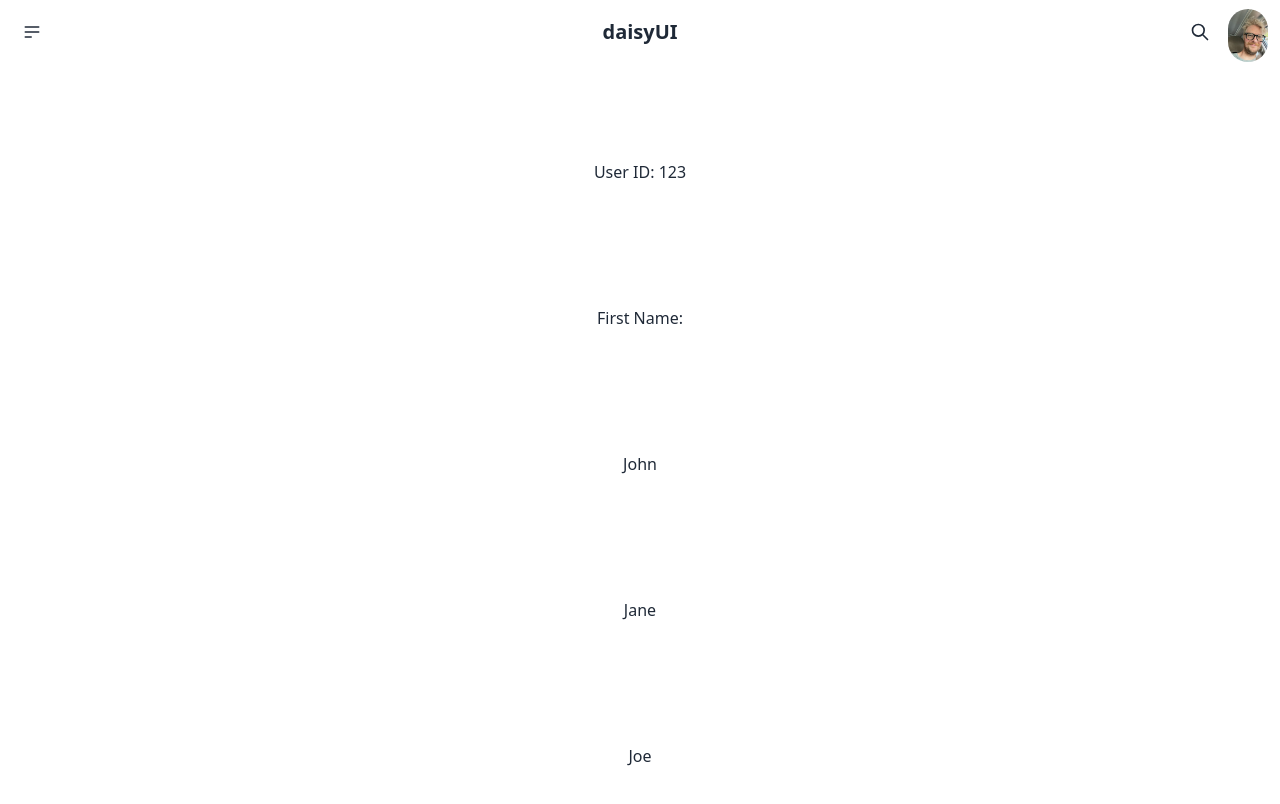
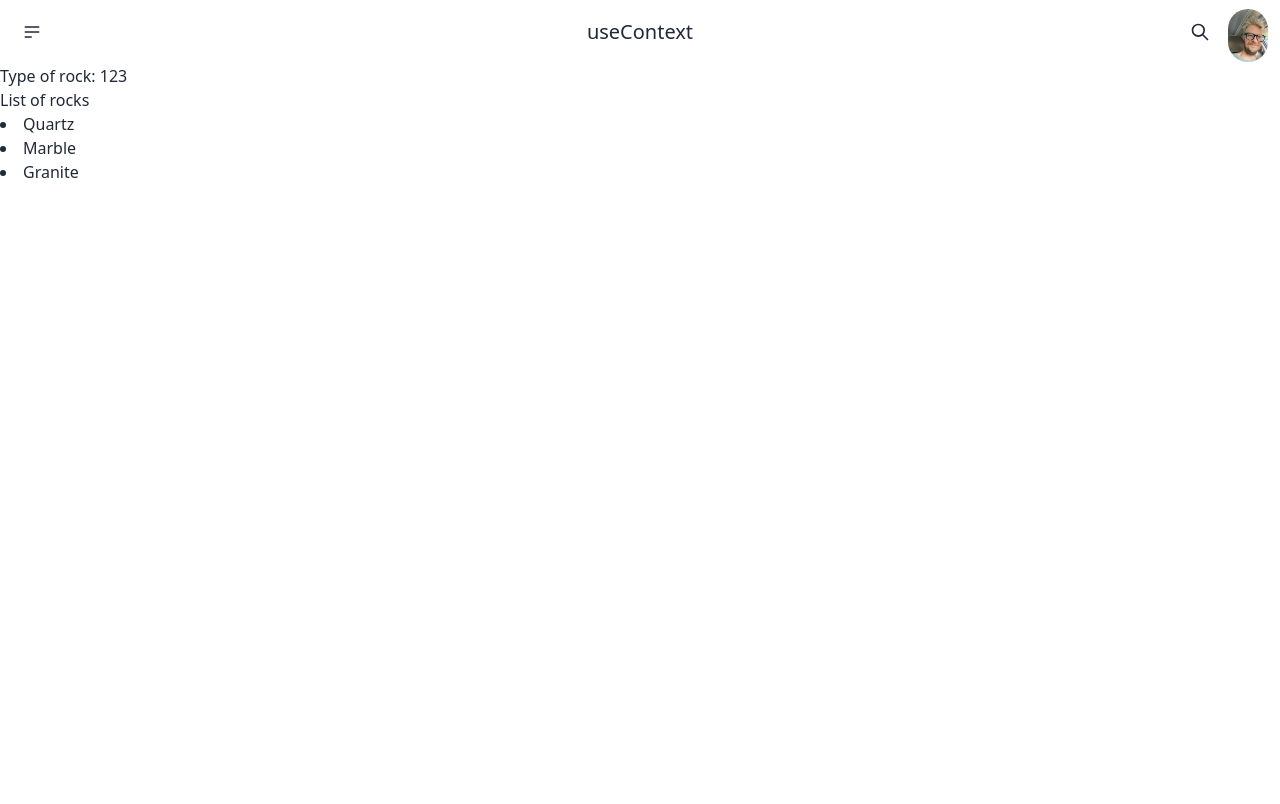
Before and after one commit to krsnamara/usecontext-nextjs, a Next.js app: page / in a window 1280 px wide. Shown: the top 804 px of the page. Built offline with nearby package versions, Linux system fonts and the light colour scheme.

Commit message:
attempting to setup an updating value

```diff
--- a/app/Context/store.tsx
+++ b/app/Context/store.tsx
@@ -13,25 +13,25 @@ type DataType = {
 }
 
 interface ContextProps {
-  userId: string
-  setUserId: Dispatch<SetStateAction<string>>
+  rock: string
+  setRock: Dispatch<SetStateAction<string>>
   data: DataType[]
   setData: Dispatch<SetStateAction<DataType[]>>
 }
 
 const GlobalContext = createContext<ContextProps>({
-  userId: '',
-  setUserId: () => {},
+  rock: '',
+  setRock: () => {},
   data: [],
   setData: () => {},
 })
 
 export const GlobalContextProvider = ({ children }) => {
-  const [userId, setUserId] = useState('')
+  const [rock, setRock] = useState('')
   const [data, setData] = useState<DataType[]>([])
 
   return (
-    <GlobalContext.Provider value={{ userId, setUserId, data, setData }}>
+    <GlobalContext.Provider value={{ rock, setRock, data, setData }}>
       {children}
     </GlobalContext.Provider>
   )
--- /dev/null
+++ b/app/blog/page.tsx
@@ -0,0 +1,10 @@
+import React from 'react'
+
+export default function Blog() {
+  return (
+    <div>
+      <h1>Blog Page</h1>
+      <p>Welcome to our Blog page!</p>
+    </div>
+  )
+}
--- a/app/page.tsx
+++ b/app/page.tsx
@@ -2,27 +2,33 @@
 
 import { useEffect } from 'react'
 import { useGlobalContext } from '@/app/context/store'
-import { NavBar } from '@/components/NavBar'
 export default function Home() {
-  const { userId, setUserId, data, setData } = useGlobalContext()
+  const { rock, setRock, data, setData } = useGlobalContext()
 
   useEffect(() => {
-    setUserId('123')
+    setRock('123')
     setData([
-      { firstName: 'John' },
-      { firstName: 'Jane' },
-      { firstName: 'Joe' },
+      { firstName: 'Quartz' },
+      { firstName: 'Marble' },
+      { firstName: 'Granite' },
     ])
-  }, [])
+  }, [setData, setRock])
+
+  const handleSubmit = (e) => {
+    e.preventDefault()
+    setData([...data, { firstName: e.target.value }])
+  }
 
   return (
     <div>
-      <main className="flex min-h-screen flex-col items-center justify-between p-24">
-        <p>User ID: {userId}</p>
-        <p>First Name:</p>
+      <main className="">
+        <p>Type of rock: {rock}</p>
+        <ul>List of rocks</ul>
         {data.map((e, i) => (
-          <p key={i}>{e.firstName}</p>
+          <li key={i}>{e.firstName}</li>
         ))}
+        <input type="text" />
+        <button onSubmit={handleSubmit}></button>
       </main>
     </div>
   )
--- a/components/NavBar.tsx
+++ b/components/NavBar.tsx
@@ -39,7 +39,7 @@ export function NavBar() {
         </div>
       </div>
       <div className="navbar-center">
-        <a className="btn btn-ghost text-xl">daisyUI</a>
+        <h1 className=" text-xl">useContext</h1>
       </div>
       <div className="navbar-end">
         <button className="btn btn-ghost btn-circle">
```
